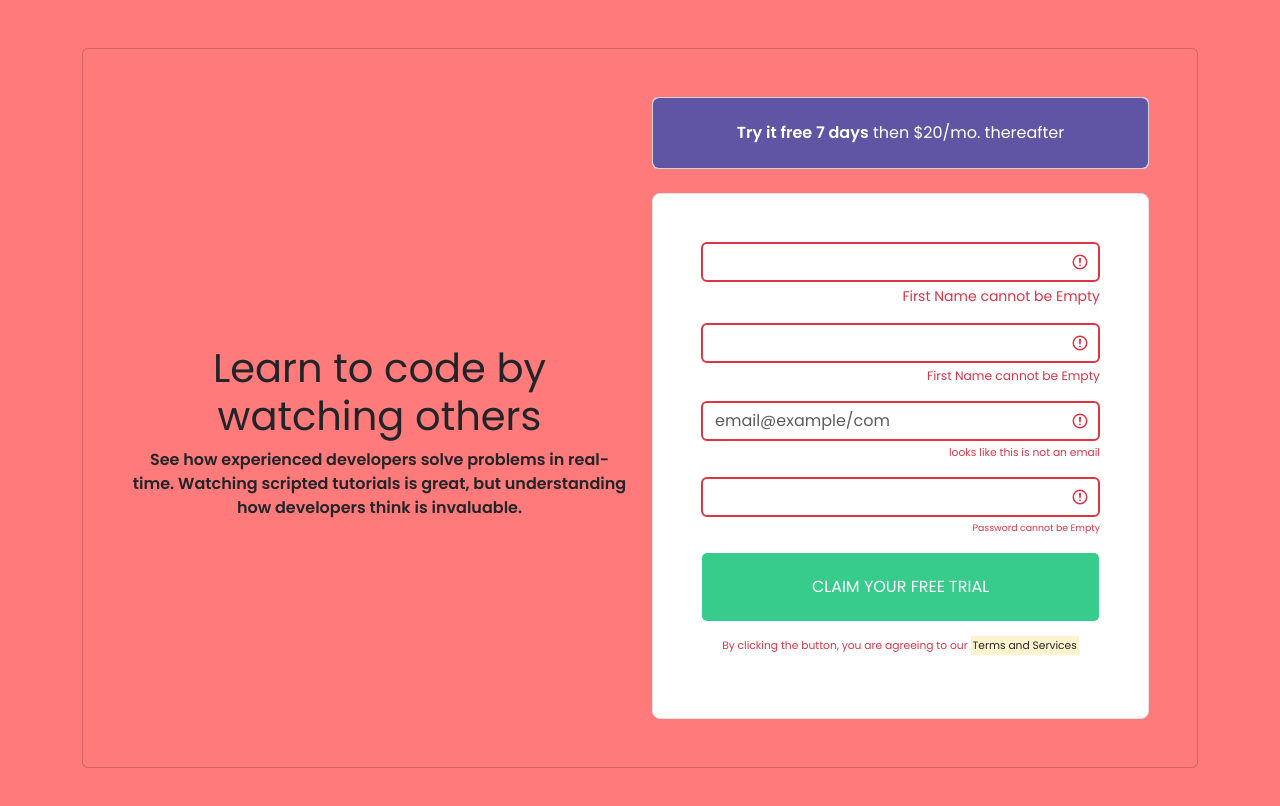
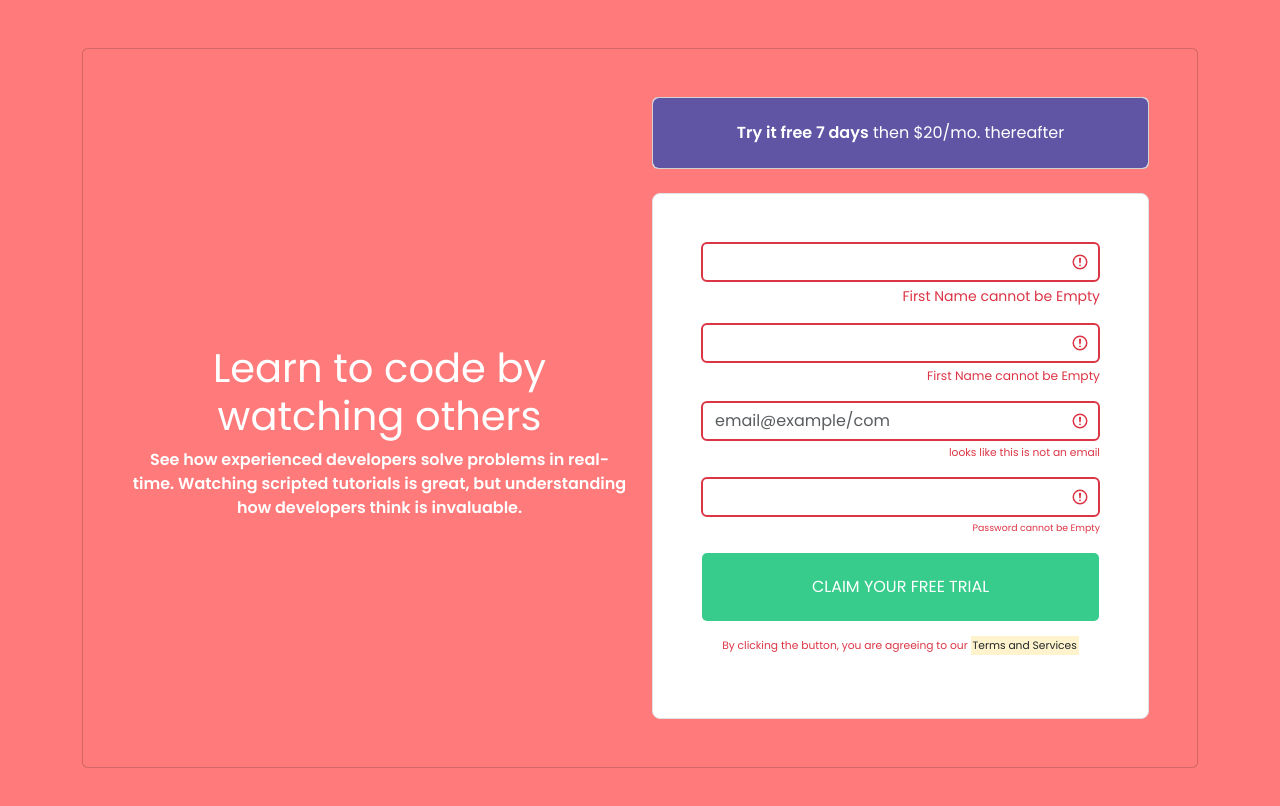
Before and after one commit to namaganda-esther/intro-component-with-signup-form-challenge, a plain HTML site: page index.html in a window 1280 px wide. Drawn offline with nearby package versions, Linux system fonts and the light colour scheme.

Commit message:
Add files via upload

```diff
--- a/index.html
+++ b/index.html
@@ -13,7 +13,7 @@
     <div class="container my-5">
         <div class="card text-center my-5 p-5" style="background-color: hsl(0, 100%, 74%);">
             <div class="row">
-                <div class="col-md-6 pt-5" id="content">
+                <div class="col-md-6 pt-5 text-white" id="content">
                     <h1 class="card-text">Learn to code by watching others</h1>
                     <p class="card-text">See how experienced developers solve problems
                         in real-time. Watching scripted tutorials is
```
